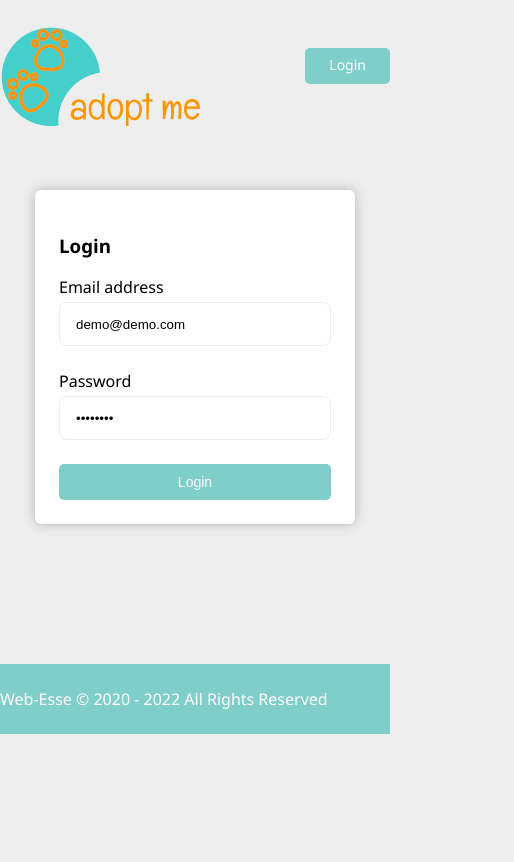
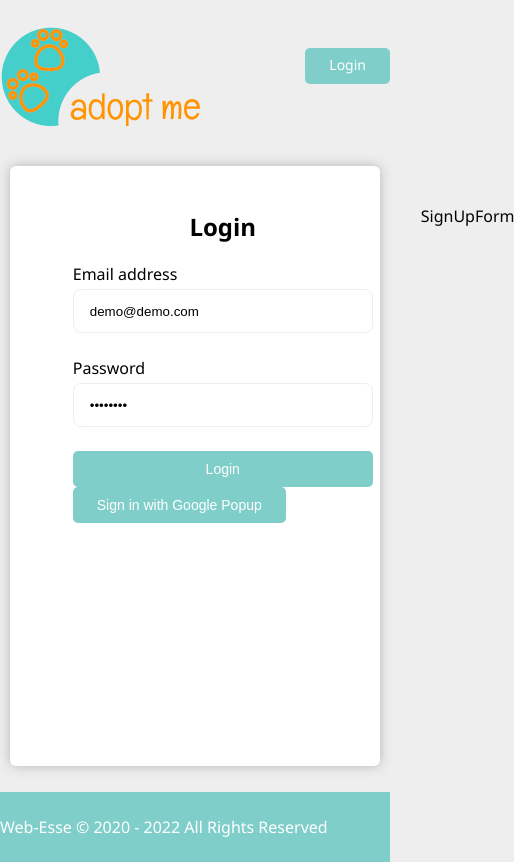
Before and after one commit to Snegurochka/adopt-pets, a React (Create React App) app: page /auth in a window 390 px wide. Shown: the whole page, 514 px wide, since content can reach past the window. Built offline with nearby package versions, Linux system fonts and the light colour scheme; no server answers.

Commit message:
ADD: sign in with firebase popup

```diff
--- a/src/components/AuthForm/AuthForm.module.css
+++ b/src/components/AuthForm/AuthForm.module.css
@@ -1,8 +1,3 @@
-.wrapper {
-    margin   : 24px auto 140px;
-    max-width: 400px;
-}
-
 .wrapper_form {
     display              : grid;
     grid-template-columns: repeat(1, minmax(0, 1fr));
@@ -17,9 +12,3 @@
     border-radius: 0.5rem;
     border       : 1px solid var(--lightGrey);
 }
-
-@media screen and (max-width: 680px) {
-    .wrapper {
-        max-width: 20rem;
-    }
-}
--- a/src/components/AuthForm/AuthForm.tsx
+++ b/src/components/AuthForm/AuthForm.tsx
@@ -6,7 +6,7 @@ import setAuth from '../../store/AC/auth';
 import styles from './AuthForm.module.css';
 
 import Button from "../UI/Button/Button";
-import Card from "../UI/Card/Card";
+import { createUserDocumentFromAuth, signInWithGooglePopup } from '../../utils/firebase.utils';
 
 const AuthForm: React.FC = () => {
     const [username, setUsername] = useState('demo@demo.com');
@@ -21,10 +21,14 @@ const AuthForm: React.FC = () => {
         history.replace(`/`);
     }
 
+    const logGoogleUser = async () => {
+        const { user } = await signInWithGooglePopup();
+        const userDocRef = await createUserDocumentFromAuth(user);
+    };
+
     return (
-        <section className={styles.wrapper}>
-            <Card>
-                <h1>Login</h1>
+        <section>
+            <h2>Login</h2>
             <form action="#" method="post" className={styles.wrapper_form}>
                 <label>
                     <span>Email address</span>
@@ -47,7 +51,7 @@ const AuthForm: React.FC = () => {
                 </label>
                 <Button appearance='primary' callback={submitHandler}>Login</Button>
             </form>
-            </Card>
+            <Button appearance='primary' callback={logGoogleUser}>Sign in with Google Popup</Button>
         </section>
     )
 }
--- a/src/components/Layout/Layout.tsx
+++ b/src/components/Layout/Layout.tsx
@@ -15,7 +15,7 @@ const Layout: React.FC<PropsType> = ({ header, classPage, typeContent, children
         <Header />
         <main className={classPage} >
             <section className={typeContent ? styles.wrapper : ''}>
-                {typeContent
+                {typeContent && header
                     ? <h1>{header}</h1>
                     : null}
                 {children}
--- /dev/null
+++ b/src/components/SignUpForm/SignUpForm.tsx
@@ -0,0 +1,9 @@
+import React from 'react'
+
+const SignUpForm: React.FC = () => {
+  return (
+    <div>SignUpForm</div>
+  )
+}
+
+export default SignUpForm
--- /dev/null
+++ b/src/pages/AuthPage/AuthPage.module.css
@@ -0,0 +1,6 @@
+.wrapper {
+    margin   : 24px 48px;
+    display: grid;
+    grid-template-columns: 300px 1fr;
+    gap: 48px;
+}
--- a/src/pages/AuthPage/AuthPage.tsx
+++ b/src/pages/AuthPage/AuthPage.tsx
@@ -1,13 +1,21 @@
 import React from "react";
+import styles from './AuthPage.module.css';
 
 // components
 import AuthForm from '../../components/AuthForm/AuthForm';
 import Layout from "../../components/Layout/Layout";
+import Card from "../../components/UI/Card/Card";
+import SignUpForm from "../../components/SignUpForm/SignUpForm";
 
 const AuthPage: React.FC = () => {
   return (
-    <Layout ><AuthForm /></Layout>
-    );
+    <Layout typeContent="page">
+      <div className={styles.wrapper}>
+        <AuthForm />
+        <SignUpForm />
+      </div>
+    </Layout>
+  );
 };
 
 export default AuthPage;
--- a/src/utils/firebase.utils.js
+++ b/src/utils/firebase.utils.js
@@ -9,13 +9,13 @@ import {
 import { getFirestore, doc, getDoc, setDoc } from 'firebase/firestore';
 
 const firebaseConfig = {
-    apiKey: "AIzaSyDCeTOng93eTIUxUiW_xDPkvHMT_2pTKl8",
-    authDomain: "adopt-me-48d2e.firebaseapp.com",
-    databaseURL: "https://adopt-me-48d2e-default-rtdb.europe-west1.firebasedatabase.app",
-    projectId: "adopt-me-48d2e",
-    storageBucket: "adopt-me-48d2e.appspot.com",
-    messagingSenderId: "205529629849",
-    appId: "1:205529629849:web:3c070f9449c3a323ed6408"
+    apiKey: "AIzaSyBYNcIfrAZJyxDtTX_Nwj9AdTlH3IKziI4",
+    authDomain: "adopt-me-2-f799d.firebaseapp.com",
+    projectId: "adopt-me-2-f799d",
+    storageBucket: "adopt-me-2-f799d.appspot.com",
+    messagingSenderId: "1033358948597",
+    appId: "1:1033358948597:web:3bd8f682c9029191272dbc",
+    measurementId: "G-VW8S1QPH5M"
 };
 
 
```
Lines whose indentation alone changed are shown as unchanged.
